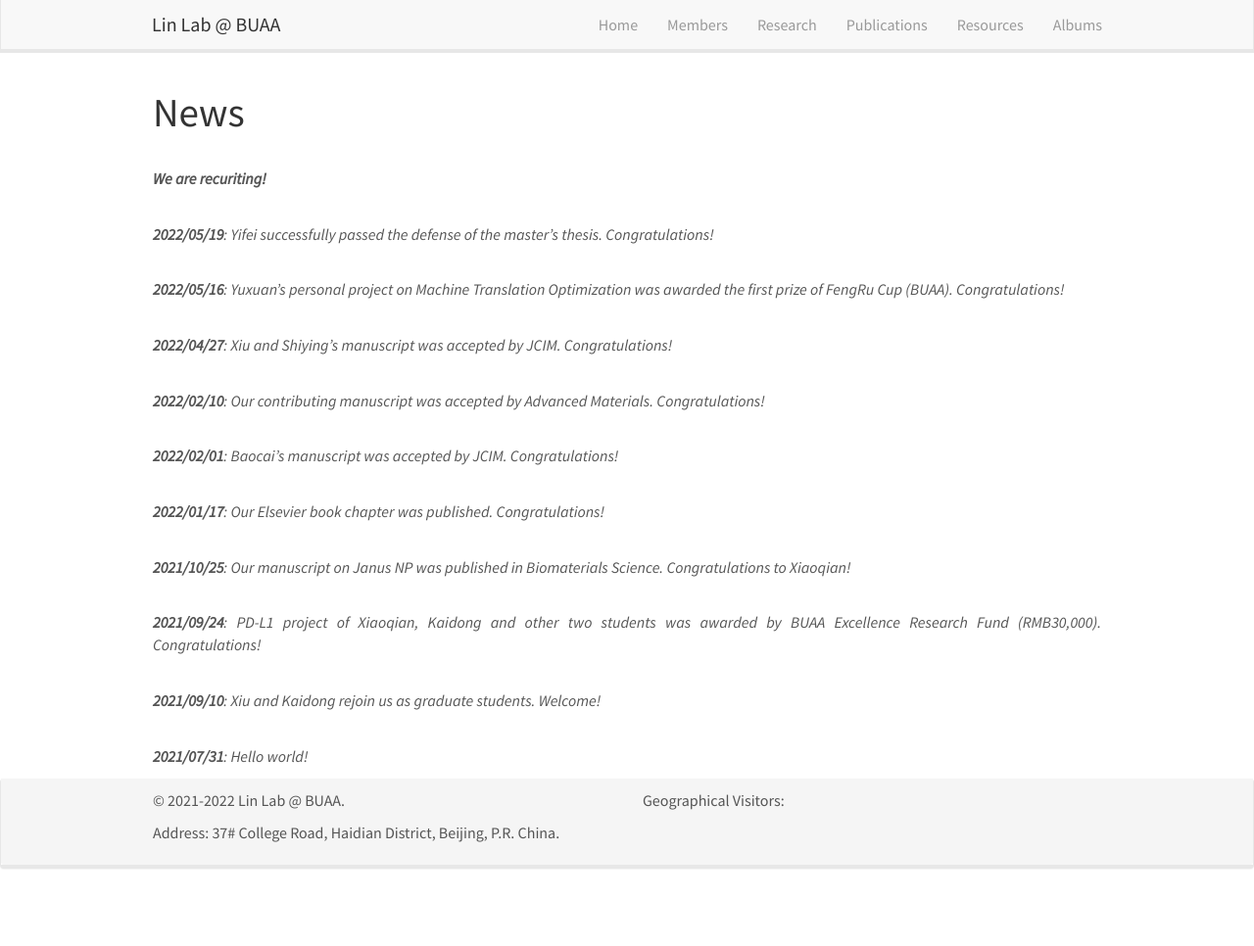
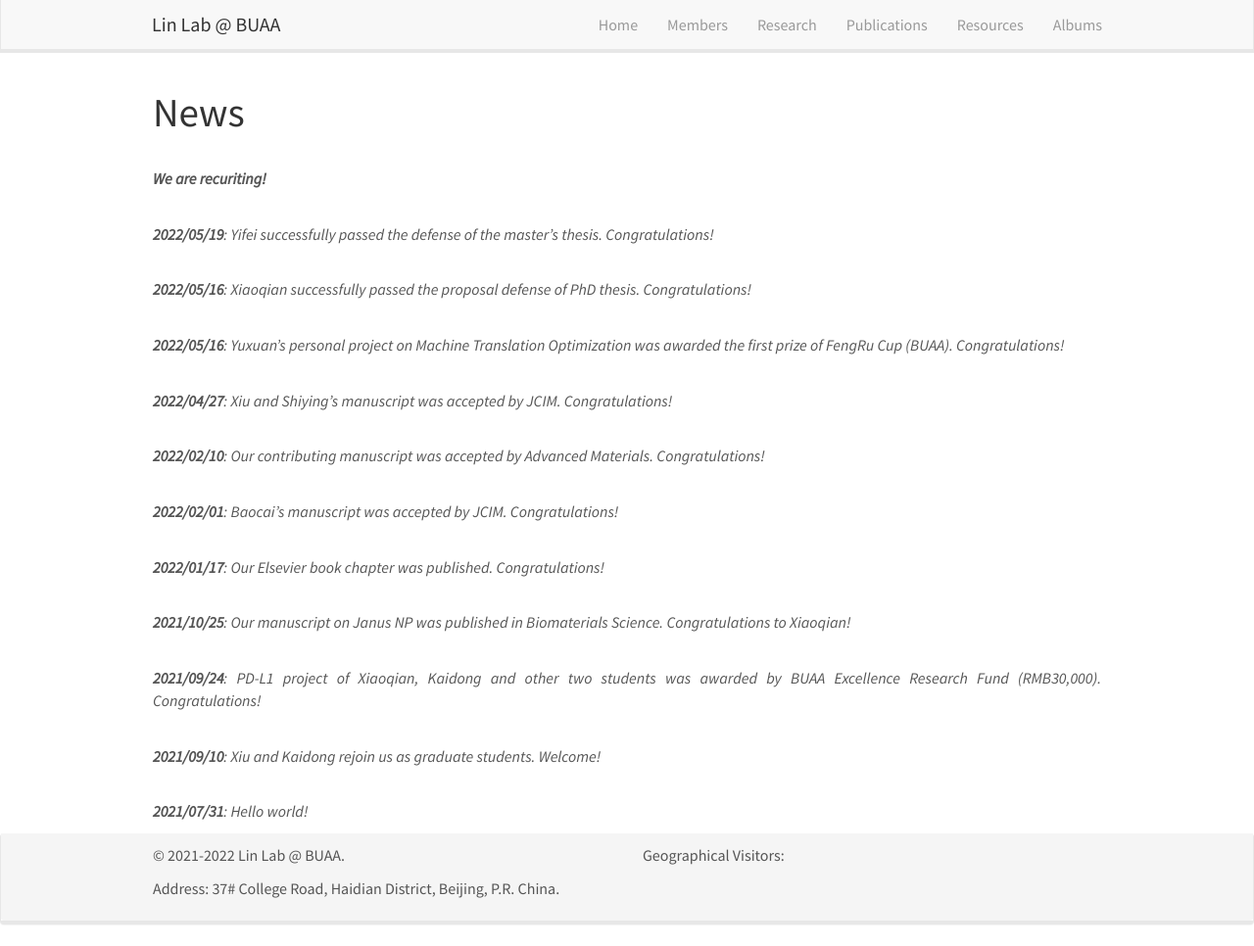
Before and after one commit to linxubo/linxubo.github.io, a Jekyll site: the page built from _pages/news.md, in a window 1280 px wide and 966 px high. Shown: the whole window at 98% size. Built offline with Jekyll 4.4.1, drawn with Linux system fonts in a browser that asks for light colours; nearby versions of some CDN libraries; a script that is not in the unit is left out.

Commit message:
Update news.yml

```diff
--- a/_data/news.yml
+++ b/_data/news.yml
@@ -1,6 +1,7 @@
 - headline: <b> We are recuriting!</b>
 
 - headline: "<b>2022/05/19</b>: Yifei successfully passed the defense of the master's thesis. Congratulations!"
+- headline: "<b>2022/05/16</b>: Xiaoqian successfully passed the proposal defense of PhD thesis. Congratulations!"
 - headline: "<b>2022/05/16</b>: Yuxuan's personal project on Machine Translation Optimization was awarded the first prize of FengRu Cup (BUAA). Congratulations!"
 - headline: "<b>2022/04/27</b>: Xiu and Shiying's manuscript was accepted by JCIM. Congratulations!"
 - headline: "<b>2022/02/10</b>: Our contributing manuscript was accepted by Advanced Materials. Congratulations!"
```
